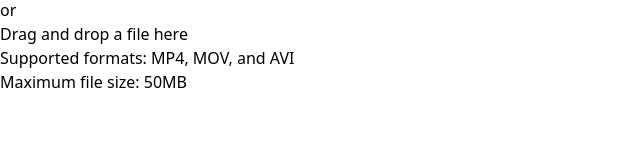
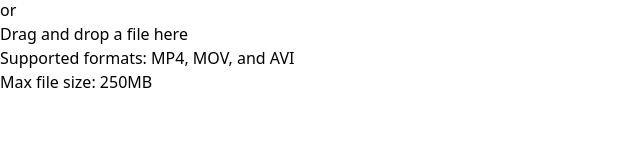
Before and after one commit to esavv/wavescore, a React (Vite) app in the folder web/: page / in a window 1280 px wide. Shown: the part 138-298 px from the top of the page, without its empty margins (0-640 px from the left). Built offline with nearby package versions, Linux system fonts and the light colour scheme.

Commit message:
chore/web: refactor and update max file size

```diff
--- a/web/src/App.tsx
+++ b/web/src/App.tsx
@@ -1,5 +1,9 @@
 import { useRef, useState, useEffect } from "react";
 import { SixDotsRotate } from 'react-svg-spinners';
+
+// Configuration constants
+const MAX_FILE_SIZE_MB = 250;
+const MAX_FILE_SIZE_BYTES = MAX_FILE_SIZE_MB * 1024 * 1024;
 
 type AppState = 'upload' | 'interim' | 'results' | 'error';
 
@@ -41,9 +45,8 @@ export default function App() {
     }
 
     // Check file size (50MB limit)
-    const maxSize = 50 * 1024 * 1024; // 50MB
-    if (file.size > maxSize) {
-      return 'File size must be less than 50MB';
+    if (file.size > MAX_FILE_SIZE_BYTES) {
+      return `File size must be less than ${MAX_FILE_SIZE_MB}MB`;
     }
 
     return null;
@@ -339,7 +342,7 @@ export default function App() {
         {!isMobile && (
           <div className="mt-4 text-xs text-gray-500 text-center">
             <p>Supported formats: MP4, MOV, and AVI</p>
-            <p>Maximum file size: 50MB</p>
+            <p>Max file size: {MAX_FILE_SIZE_MB}MB</p>
           </div>
         )}
       </div>
```
